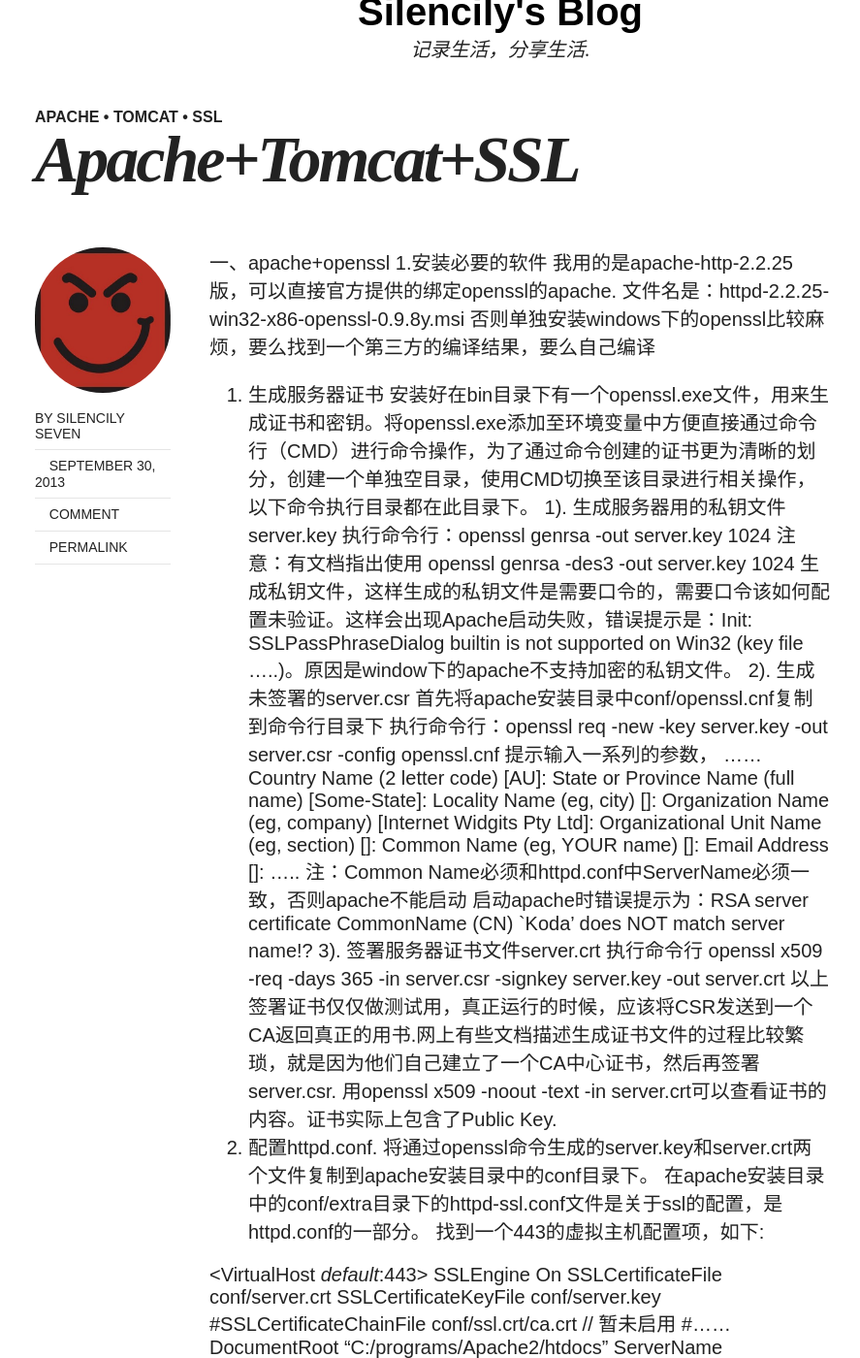
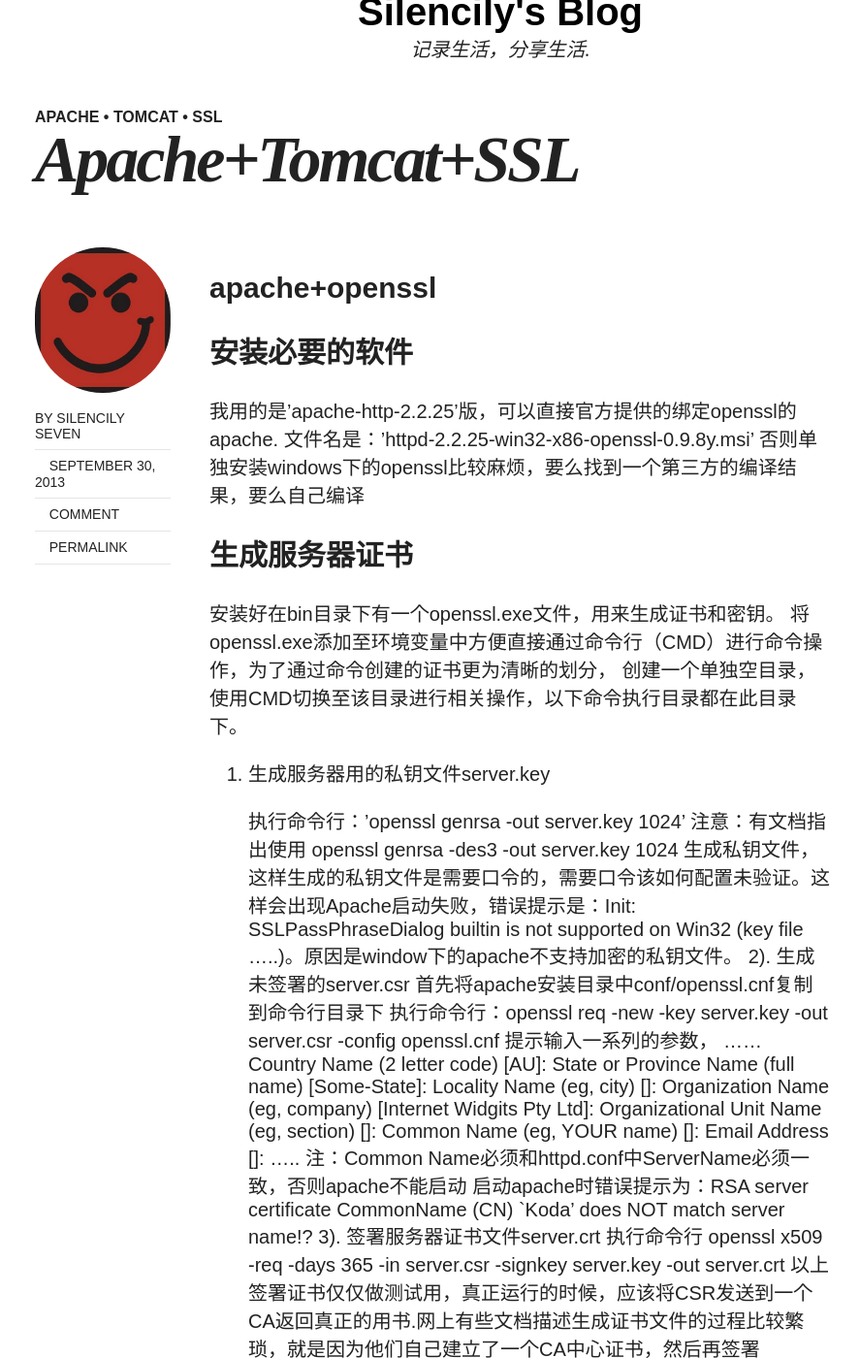
Before and after one commit to silencily/silencily.github.io, a Jekyll site: the page built from _posts/life/2013-09-30-Apache+Tomcat+SSL.md, in a window 1280 px wide and 1400 px high, scrolled down 337 px. Shown: the whole window at 97% size, without its empty margins (124-1011 px from the left). Built offline with Jekyll 4.4.1, drawn with Linux system fonts in a browser that asks for light colours; nearby versions of some CDN libraries; library files that are not in the unit come from our copies; comment, search, counter and statistics services are not loaded; some of the changed text lies outside the part shown.

Commit message:
格式化'apache+tomcat+ssl' post

```diff
--- a/_posts/life/2013-09-30-Apache+Tomcat+SSL.md
+++ b/_posts/life/2013-09-30-Apache+Tomcat+SSL.md
@@ -6,15 +6,23 @@ description : Apache+Tomcat+SSL
 comments : Apache+Tomcat+SSL
 title : Apache+Tomcat+SSL
 ---
-一、apache+openssl
-1.安装必要的软件
-我用的是apache-http-2.2.25版，可以直接官方提供的绑定openssl的apache.
-文件名是：httpd-2.2.25-win32-x86-openssl-0.9.8y.msi
+# apache+openssl
+
+## 安装必要的软件
+
+我用的是'apache-http-2.2.25'版，可以直接官方提供的绑定openssl的apache.
+文件名是：'httpd-2.2.25-win32-x86-openssl-0.9.8y.msi'
 否则单独安装windows下的openssl比较麻烦，要么找到一个第三方的编译结果，要么自己编译
-2. 生成服务器证书
-安装好在bin目录下有一个openssl.exe文件，用来生成证书和密钥。将openssl.exe添加至环境变量中方便直接通过命令行（CMD）进行命令操作，为了通过命令创建的证书更为清晰的划分，创建一个单独空目录，使用CMD切换至该目录进行相关操作，以下命令执行目录都在此目录下。
-1). 生成服务器用的私钥文件server.key
-   执行命令行：openssl genrsa -out server.key 1024
+
+## 生成服务器证书
+
+安装好在bin目录下有一个openssl.exe文件，用来生成证书和密钥。
+将openssl.exe添加至环境变量中方便直接通过命令行（CMD）进行命令操作，为了通过命令创建的证书更为清晰的划分，
+创建一个单独空目录，使用CMD切换至该目录进行相关操作，以下命令执行目录都在此目录下。
+
+1. 生成服务器用的私钥文件server.key
+
+   执行命令行：'openssl genrsa -out server.key 1024'
 注意：有文档指出使用 openssl genrsa -des3 -out server.key 1024 生成私钥文件，这样生成的私钥文件是需要口令的，需要口令该如何配置未验证。这样会出现Apache启动失败，错误提示是：Init: SSLPassPhraseDialog builtin is not supported on Win32 (key file .....)。原因是window下的apache不支持加密的私钥文件。
 2). 生成未签署的server.csr
 首先将apache安装目录中conf/openssl.cnf复制到命令行目录下
```
